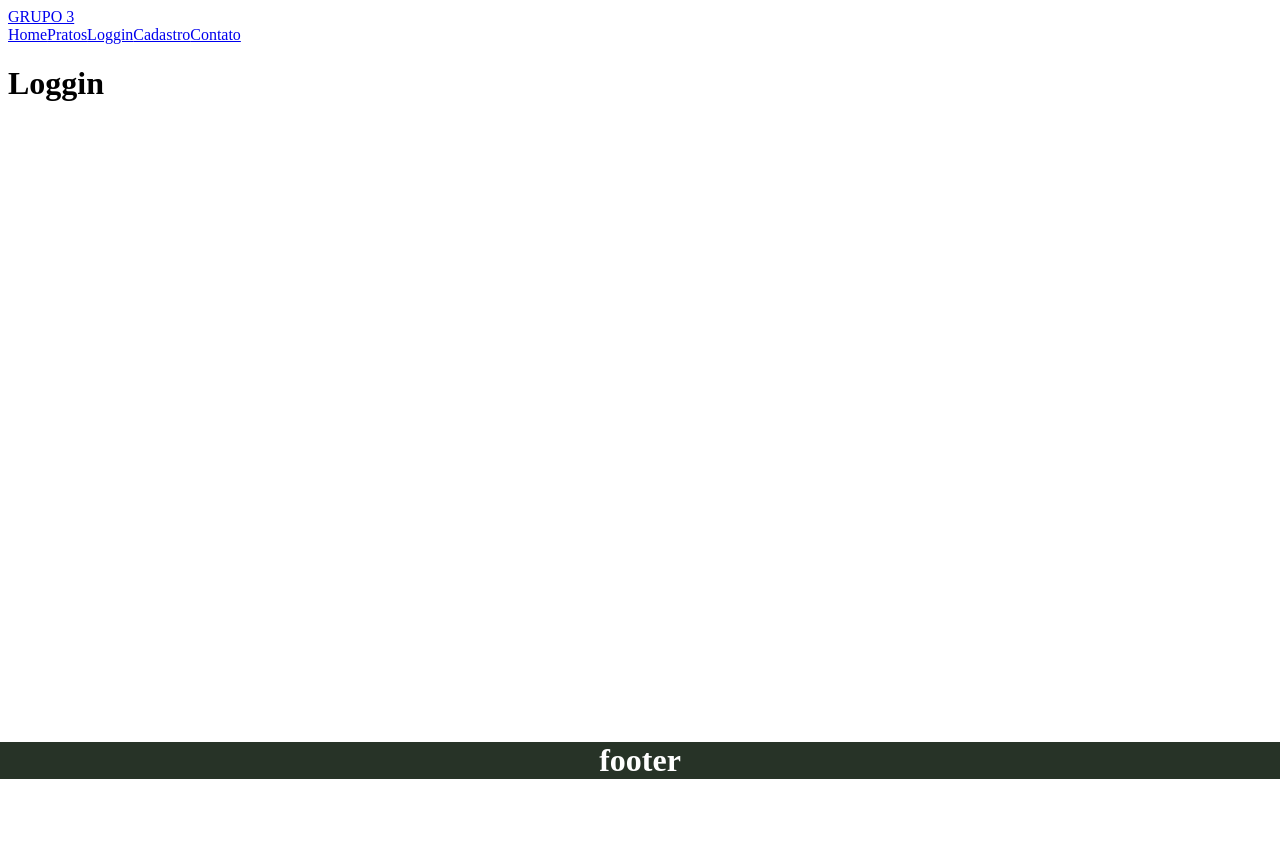
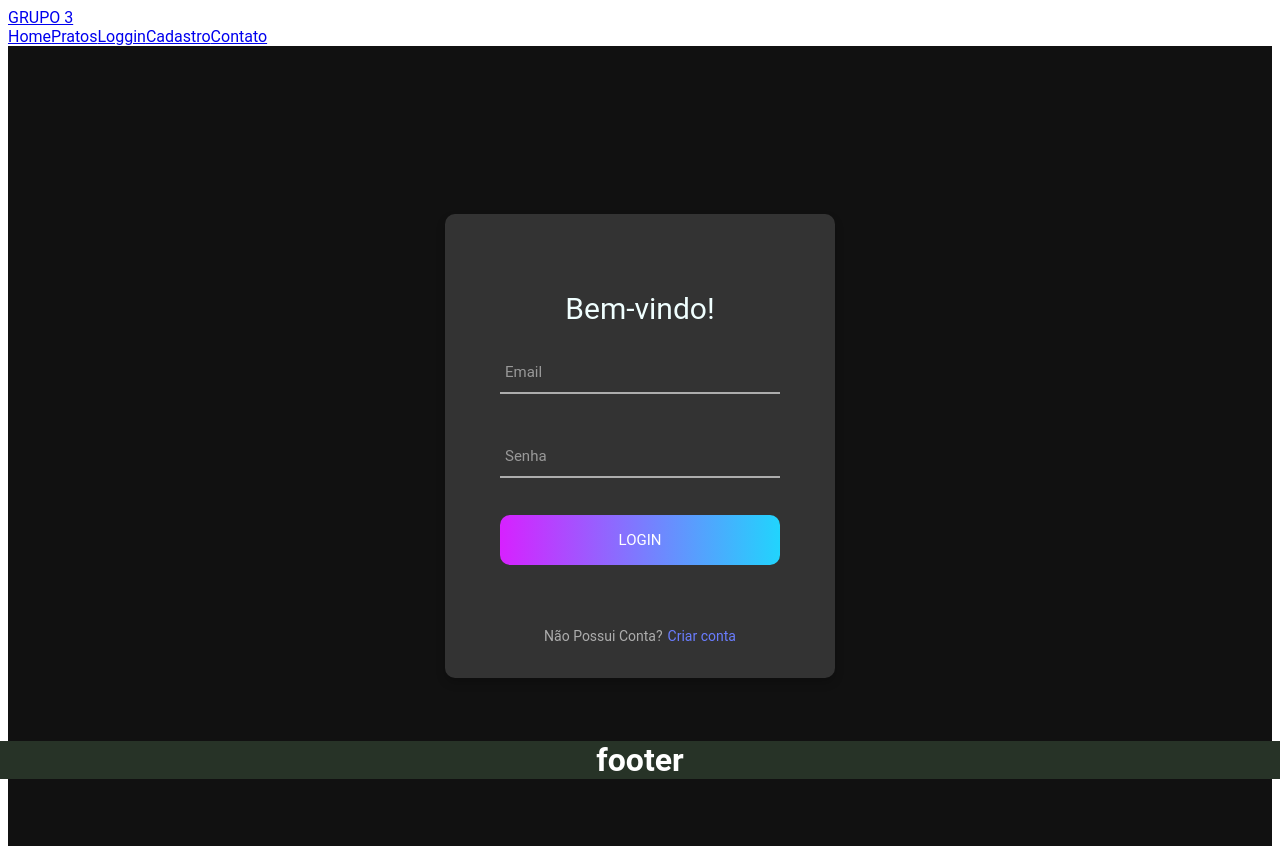
Before and after one commit to Ricardopgm/projeto-3, a React (Create React App) app: page /Loggin in a window 1280 px wide. Before the commit the page ends 800 px from the top, so only its background shows below. Built offline with nearby package versions, Linux system fonts and the light colour scheme; the HTML template or start-up script is replaced by a standard one.

Commit message:
Pagina Loggin
..

```diff
--- a/src/pages/Loggin/Loggin.js
+++ b/src/pages/Loggin/Loggin.js
@@ -1,5 +1,52 @@
-const Loggin = () => {
-    return <h1>Loggin</h1>;
-  };
 
-  export default Loggin;
+import React from 'react';
+import ReactDOM from 'react-dom';
+
+import { useState } from 'react';
+import './styles.css';
+
+function Loggin() {
+
+  const [email, setEmail] = useState("")
+  const [password, setPassword] = useState("")
+
+  return (
+    <div className="container">
+      <div className="container-login">
+        <div className="wrap-login">
+          <form className="login-form">
+
+            <span className="login-form-title"> Bem-vindo!</span>
+
+            <div className="wrap-input">
+              <input className={email !== "" ? 'has-val input' : 'input'}
+                type="email"
+                value={email}
+                onChange={e => setEmail(e.target.value)} />
+              <span className="focus-input" data-placeholder="Email"></span>
+            </div>
+
+            <div className="wrap-input">
+              <input className={password !== "" ? 'has-val input' : 'input'}
+                type="password"
+                value={password}
+                onChange={e => setPassword(e.target.value)} />
+              <span className="focus-input" data-placeholder="Senha"></span>
+            </div>
+
+            <div className="container-login-form-btn">
+              <button className="login-form-btn">Login</button>
+            </div>
+
+            <div className="text-center">
+              <span className="txt1">Não Possui Conta?</span>
+              <a className="txt2" href="#">Criar conta</a>
+            </div>
+          </form>
+        </div>
+      </div>
+    </div>
+  );
+}
+
+export default Loggin;
--- /dev/null
+++ b/src/pages/Loggin/styles.css
@@ -0,0 +1,197 @@
+* {
+
+    padding: 0;
+    box-sizing: border-box;
+    font-family: 'Roboto', sans-serif;
+}
+
+.container {
+    width: 100%;
+
+}
+
+.container-login {
+    width: 100%;
+    min-height: 100vh;
+
+    display: flex;
+    flex-wrap: wrap;
+    align-items: center;
+    justify-content: center;
+
+    padding: 15px;
+
+    background-color: #111; /* fundo */
+}
+
+.wrap-login {
+    width: 390px;
+    background-color: #333;
+    border-radius: 10px;
+
+    overflow: hidden;
+    padding: 77px 55px 33px 55px;
+
+    box-shadow: 0 5px 10px 0px rgba(0, 0, 0, 0.2);
+}
+
+.login-form {
+    width: 100%;
+}
+
+.login-form-title {
+    display: block;
+    font-size: 30px;
+    color: azure;
+    margin-bottom: 20px;
+
+    line-height: 1.2;
+    text-align: center;
+}
+
+.wrap-input {
+    width: 100%;
+    position: relative;
+    border-bottom: 2px solid #adadad;
+    margin-bottom: 37px;
+}
+
+.input {
+    font-size: 15px;
+    color: #fff;
+    line-height: 1.2;
+    border: none;
+    display: block;
+
+    width: 100%;
+    height: 45px;
+
+    background-color: transparent;
+
+    padding: 0 5px;
+}
+
+.focus-input {
+    position: absolute;
+    display: block;
+    width: 100%;
+    height: 100%;
+
+    top: 0;
+    left: 0;
+
+    pointer-events: none;
+    color: #adadad;
+}
+
+.focus-input::before{
+    content: "";
+    display: block;
+    position: absolute;
+    bottom: -2px;
+    left: 0;
+    width: 0;
+    height: 2px;
+
+
+
+    background: -webkit-linear-gradient(to left, #21d4fd , #d721ff);
+    background: -o-linear-gradient(to left, #21d4fd , #d721ff);
+    background: -moz-linear-gradient(to left, #21d4fd , #d721ff);
+    background: linear-gradient(to left, #21d4fd , #d721ff);
+}
+
+
+.focus-input::after{
+    font-size: 15px;
+    color: #999999;
+    line-height: 1.2;
+
+    content: attr(data-placeholder);
+
+    display: block;
+    width: 100%;
+    position: absolute;
+    top: 16px;
+    left: 0px;
+
+    padding-left: 5px;
+}
+
+.input:focus{
+    outline: 0;
+}
+
+.input:focus + .focus-input::after{
+    top: -15px;
+}
+
+.input:focus + .focus-input::before{
+    width: 100%;
+}
+
+.has-val + .focus-input::after{
+    top: -15px;
+}
+
+.has-val + .focus-input::before{
+    width: 100%;
+}
+
+.container-login-form-btn {
+    display: flex;
+    flex-wrap: wrap;
+    justify-content:center ;
+    padding-bottom: 13px;
+}
+
+.login-form-btn {
+    font-size: 15px;
+    border: none;
+    border-radius: 10px;
+    color: #fff;
+
+    line-height: 1.2;
+
+    text-transform: uppercase;
+
+    display: flex;
+    justify-content: center;
+    align-items: center;
+
+    width: 100%;
+    height: 50px;
+
+    background: -webkit-linear-gradient(to left, #21d4fd , #d721ff);
+    background: -o-linear-gradient(to left, #21d4fd , #d721ff);
+    background: -moz-linear-gradient(to left, #21d4fd , #d721ff);
+    background: linear-gradient(to left, #21d4fd , #d721ff);
+}
+
+.login-form-btn:hover{
+    cursor: pointer;
+}
+
+.text-center {
+    display: flex;
+    justify-content: center;
+    align-items: center;
+
+    margin-top: 50px;
+}
+
+.txt1 {
+    font-size: 14px;
+    color: #adadad;
+    line-height: 1.2;
+    padding-right: 5px;
+    text-decoration: none;
+}
+
+
+.txt2 {
+    font-size: 14px;
+    color: #6a7dfe;
+    line-height: 1.2;
+    text-decoration: none;
+}
```
